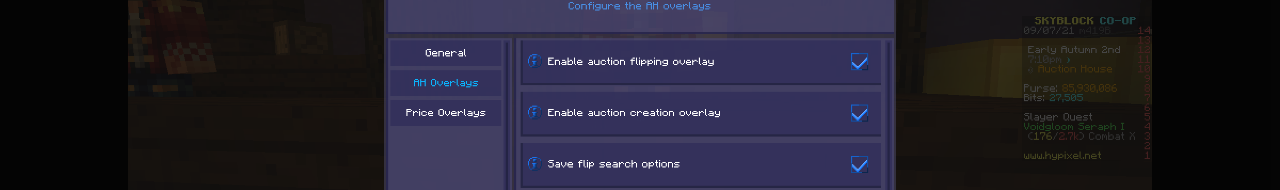
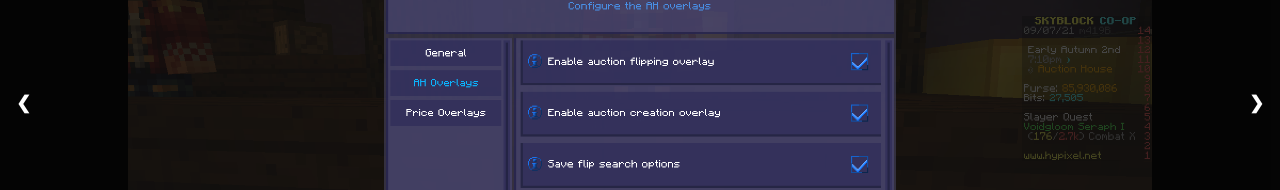
Before and after one commit to Septikai/Septikai-Website, a Vue app: page /projects in a window 1280 px wide. Both pictures are taken after a click on the picture 650 px from the left and 760 px from the top of the page. Shown: the part 278-468 px from the top of the page. Built offline with nearby package versions, Linux system fonts and the light colour scheme.

Commit message:
improve click behaviour, next/prev buttons

```diff
--- a/src/components/Modal.vue
+++ b/src/components/Modal.vue
@@ -1,9 +1,11 @@
 <template>
   <div v-if="image !== ''">
-    <div class="modal" ref="modal">
-      <img :src="image" :alt="alt" ref="img">
-      <p class="caption">{{ alt }}</p>
+    <div class="modal" ref="modal" @click="close()">
+      <img :src="image" :alt="alt" ref="img" @click.stop="">
+      <p class="caption" @click.stop="">{{ alt }}</p>
       <span class="close" @click="close()">&times;</span>
+      <a class="prev" @click.stop="$emit('manual-prev-event')" href="#">&#10094;</a>
+      <a class="next" @click.stop="$emit('manual-next-event')" href="#">&#10095;</a>
     </div>
   </div>
 </template>
@@ -92,4 +94,32 @@ img {
   text-decoration: none;
   cursor: pointer;
 }
+
+.prev, .next {
+  position: absolute;
+  top: 40%;
+  display: block;
+  cursor: pointer;
+  padding: 16px;
+  color: white;
+  font-weight: bold;
+  font-size: 18px;
+  transition: 0.6s ease;
+  border-radius: 0 4px 4px 0;
+  user-select: none;
+  text-decoration: none;
+}
+
+.next {
+  right: 0;
+  border-radius: 4px 0 0 4px;
+}
+
+.prev {
+  left: 0;
+}
+
+.prev:hover, .next:hover {
+  background-color: rgba(0,0,0,0.9);
+}
 </style>
--- a/src/components/SlideShow.vue
+++ b/src/components/SlideShow.vue
@@ -1,6 +1,6 @@
 <template>
   <div>
-    <Modal :imageProp="modal ? currentImg()['href'] : ''" :altProp="getImageCaption()" @close-modal="closeModal()"></Modal>
+    <Modal :imageProp="modal ? currentImg()['href'] : ''" :altProp="getImageCaption()" @close-modal="closeModal()" @manual-prev-event="manualPrev" @manual-next-event="manualNext"></Modal>
     <div class="image-box">
       <p class="image-number">{{ currentIndex + 1 }} / {{ Object.keys(this.images).length }}</p>
       <transition-group name="fade" tag="div" class="image-container">
@@ -22,7 +22,7 @@ export default {
     Modal
   },
   props: {
-    images: Array
+    images: Object
   },
   data() {
     return {
@@ -129,21 +129,6 @@ img:hover {
   opacity: 0.7;
 }
 
-.prev, .next {
-  cursor: pointer;
-  top: 40%;
-  width: auto;
-  padding: 16px;
-  color: white;
-  font-weight: bold;
-  font-size: 18px;
-  transition: 0.7s ease;
-  border-radius: 0 4px 4px 0;
-  text-decoration: none;
-  user-select: none;
-  justify-self: flex-start;
-}
-
 .image-number {
   position: absolute;
   display: flex;
@@ -183,6 +168,8 @@ img:hover {
   transition: 0.6s ease;
   border-radius: 0 4px 4px 0;
   user-select: none;
+  text-decoration: none;
+  justify-self: flex-start;
 }
 
 .next {
```
